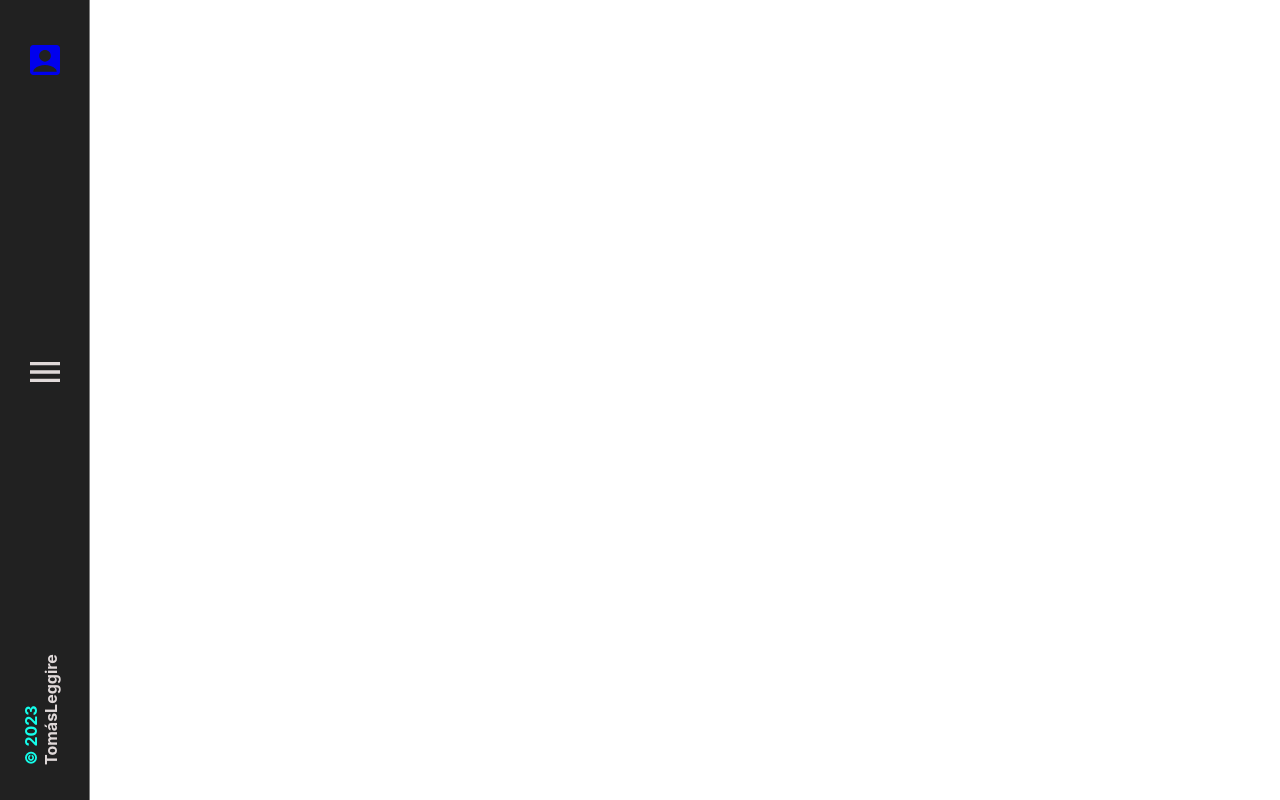
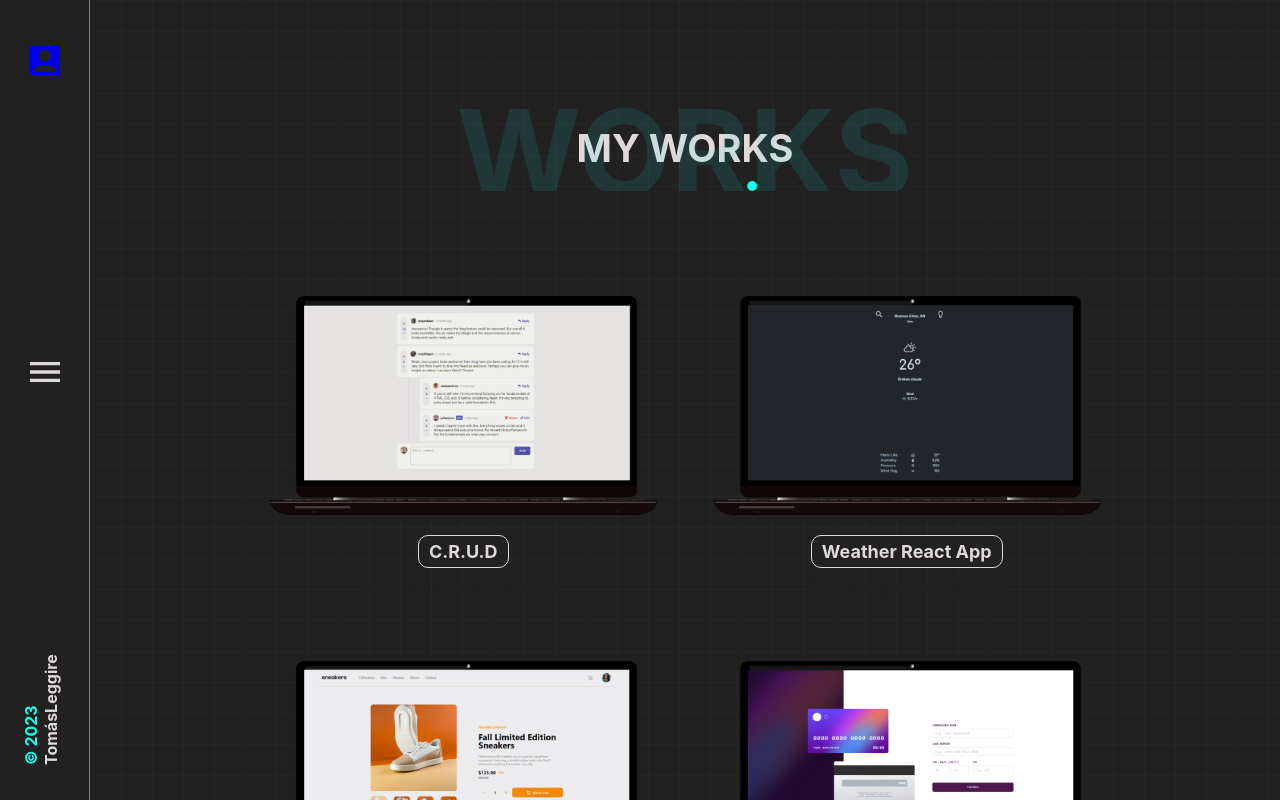
Before and after one commit to tomasleggire/tomasleggire, a React (Create React App) app: page /works in a window 1280 px wide. Shown: the top 800 px of the page. Built offline with nearby package versions, Linux system fonts and the light colour scheme.

Commit message:
falso loading agregado y work main agregado

```diff
--- a/src/App.js
+++ b/src/App.js
@@ -21,6 +21,7 @@ function App() {
           <Route path="/" element={<HomeContainer />} />
           <Route path="/about" element={<Services />} />
           <Route path="/resume" element={<Resume />} />
+          <Route path="/works" element={<Portfolio />} />
         </Routes>
       </Router>
     </AppContext.Provider>
--- a/src/containers/Portfolio.js
+++ b/src/containers/Portfolio.js
@@ -1,9 +1,9 @@
-import React, { useContext, useState } from "react";
+import React, { useContext, useState, useEffect } from "react";
 import "../styles/Portfolio.scss";
 import PortfolioItem from "../components/PortfolioItem";
 import AppContext from "../context/AppContext";
-import useElementOnScreen from "../hooks/useElementOnScreen";
 import ModalItemPort from "./ModalItemPort";
+import Title from "../components/Title";
 
 export default function Portfolio() {
   const { portfolioItems, mainItemModalPort, changeMainModalItem } =
@@ -11,19 +11,22 @@ export default function Portfolio() {
 
   const [modalItemValue, setModalItemValue] = useState(false);
 
-  const [containerRef, isVisible] = useElementOnScreen({
-    root: null,
-    rootMargin: "0px",
-    threshold: 0,
-  });
+  const [loading, setLoading] = useState(false);
+
+  useEffect(() => {
+    setLoading(true);
+    setTimeout(() => {
+      setLoading(false);
+    }, 500)
+  }, [])
 
   return (
-    <div className="portfolio-main" name="portfolio" ref={containerRef}>
-      <div
-        className={`container-portfolio ${
-          isVisible ? "container-visible" : ""
-        }`}
-      >
+    <div className="portfolio-main">
+      <Title title="MY WORKS" subTitle="WORKS" />
+      {loading ?
+        <p>Cargando...</p> :
+        <>
+      <div className="container-portfolio">
         <div className="cards">
           {portfolioItems.map((item) => {
             return (
@@ -45,6 +48,8 @@ export default function Portfolio() {
           mainItemModalPort={mainItemModalPort}
         />
       )}
+      </>
+      }
     </div>
   );
 }
--- a/src/styles/Portfolio.scss
+++ b/src/styles/Portfolio.scss
@@ -1,22 +1,12 @@
 @import "vars";
 
 .portfolio-main {
-    width: 100%;
-    height: auto;
-    display: flex;
-    margin-top: 30px;
-    flex-direction: column;
-    align-items: center;
-//     background: -moz-linear-gradient(329deg, rgba(74,180,223,1) 14%, rgb(53, 127, 224) 90%);
-// background: -webkit-linear-gradient(329deg, rgba(74,180,223,1) 14%, rgb(53, 127, 224) 90%);
-// background: linear-gradient(329deg, rgba(74,180,223,1) 14%, rgb(53, 127, 224) 90%);
-// filter: progid:DXImageTransform.Microsoft.gradient(startColorstr="#4ab4df",endColorstr="#ecf9f5",GradientType=1);
-// color: var(--special-white);
-    border-top: 1px solid lightgray;
-    padding-top: 20px;
-
-
-
+  width: calc(100% - 90px);
+  margin-left: 90px;
+  min-height: 100vh;
+  background-image: linear-gradient(rgba(115, 115, 115, 0.06) 1px, transparent 1px), linear-gradient(to right, rgba(115, 115, 115, 0.06) 1px, transparent 1px);
+background-size: 31px 31px;
+background-color: #212121;
 }
 
 
@@ -26,20 +16,14 @@
     display: flex;
     justify-content: center;
     width: 100%;
-    margin: 45px 0 0 0;
+    margin-top: 55px;
+    animation: aparicion 1s ease 0s 1 normal forwards;
     opacity: 0;
-    transition: 1.8s;
-    padding-top: 100px;
-  }
-
-  .container-visible {
-    opacity: 1;
-    padding-top: 0;
   }
 
   .cards {
     display: grid;
-    width: 100%;
+    width: 80%;
     grid-template-columns: repeat(auto-fit, minmax(400px, 1fr));
     grid-gap: 15px;
     padding: 20px 40px;
@@ -50,6 +34,14 @@
 
 
   /* Style the cards */
+
+
+@media only screen and (max-width: 1023px) {
+  .portfolio-main {
+    width: 100%;
+    margin-left: 0;
+  }
+}
 
 @media only screen and (max-width: 915px) {
   .container-portfolio {
@@ -74,3 +66,15 @@
     padding-bottom: 0;
       }
 }
+
+@keyframes aparicion {
+	0% {
+		opacity: 0;
+		transform: translateY(50px);
+	}
+
+	100% {
+		opacity: 1;
+		transform: translateY(0);
+	}
+}
--- a/src/styles/PortfolioItem.scss
+++ b/src/styles/PortfolioItem.scss
@@ -7,7 +7,7 @@
   align-items: center;
   // height: 350px;
   height: auto;
-  margin: 20px;
+  margin: 10px;
   margin-bottom: 40px;
   text-align: center;
 }
@@ -26,11 +26,9 @@
 
 .item-h1 {
   margin-top: 20px;
-  color: var(--special-white);
-  background: -moz-linear-gradient(329deg, rgba(74,180,223,1) 14%, rgb(53, 127, 224) 90%);
-background: -webkit-linear-gradient(329deg, rgba(74,180,223,1) 14%, rgb(53, 127, 224) 90%);
-background: linear-gradient(329deg, rgba(74,180,223,1) 14%, rgb(53, 127, 224) 90%);
-filter: progid:DXImageTransform.Microsoft.gradient(startColorstr="#4ab4df",endColorstr="#ecf9f5",GradientType=1);
+  color: var(--white);
+  background-color: var(--black);
+  border: 1px solid var(--white);
   margin-bottom: 8px;
   padding: 5px 10px;
   border-radius: 10px;
```
